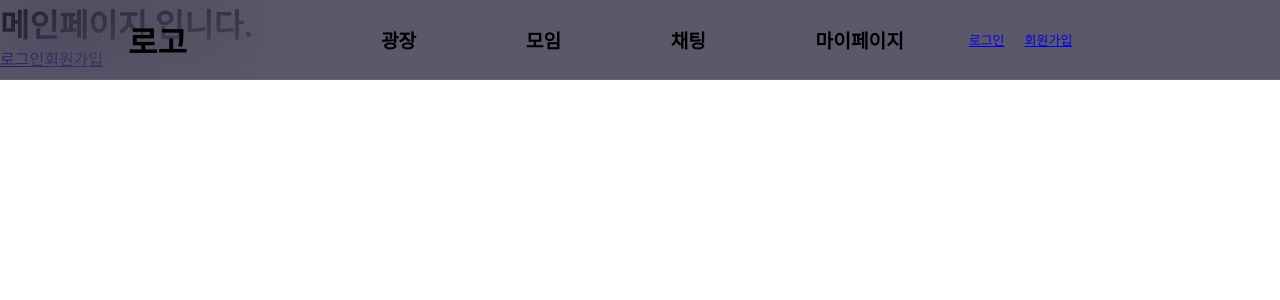
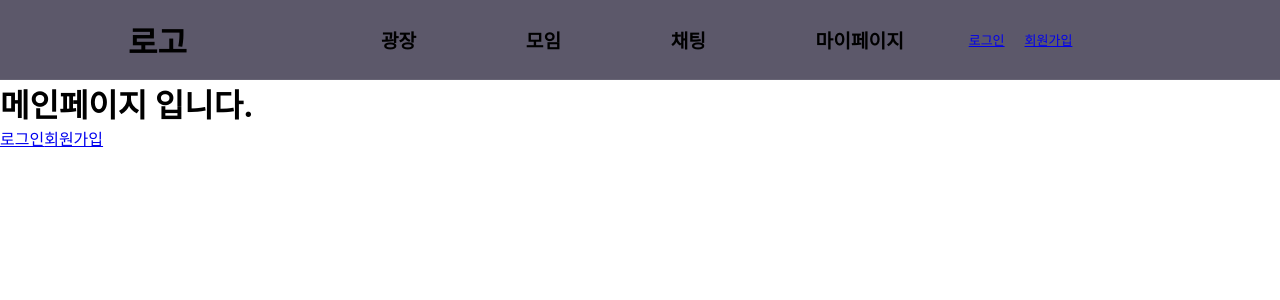
Before and after one commit to heaminjo/teamProject-front-, a React (Create React App) app: page / in a window 1280 px wide. Shown: the top 300 px of the page. Built offline with nearby package versions, Linux system fonts and the light colour scheme.

Commit message:
Add files via upload

```diff
--- a/src/style/GlobalStyle.js
+++ b/src/style/GlobalStyle.js
@@ -10,5 +10,30 @@ const GlobalStyle = createGlobalStyle`
   li{
     list-style: none;
   }
+  main {
+    padding-top: 80px;
+    min-height: 60vh;
+  }
+  .container {
+    max-width: 1200px;
+    margin: 0 auto;
+    @media only screen and (max-width:1200px){ //
+      padding: 0 20px;
+    }
+  }
+  @media only screen and (max-width:768px) {
+    body {
+      font-size: 12px;
+    }
+    .container {
+      width: 90vw;
+      padding: 0;
+    }
+  }
+  @media only screen and (max-width: 480px) {
+    main {
+      padding-top: 40px;
+    }
+  }
 `;
 export default GlobalStyle;
```
